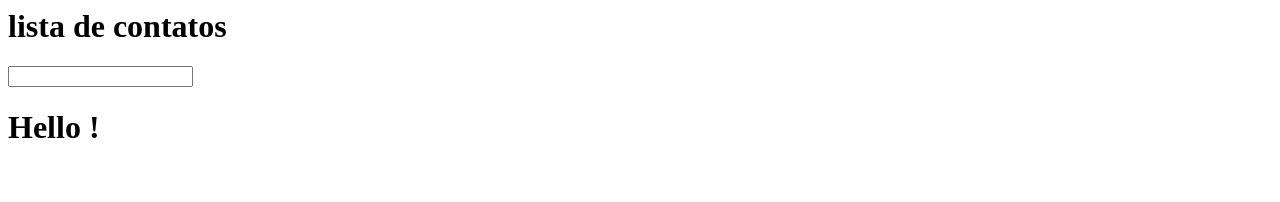
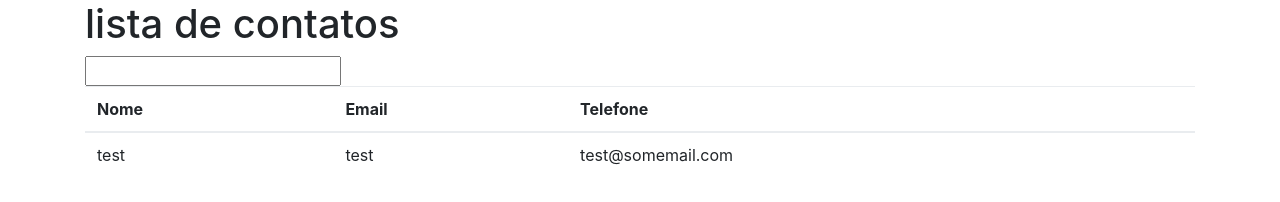
Before and after one commit to BrenoNegreiros/appweb, a plain HTML site: page public/index.html in a window 1280 px wide. Drawn offline with nearby package versions, Linux system fonts and the light colour scheme.

Commit message:
adicionando table

```diff
--- /dev/null
+++ b/controller/controller.js
@@ -0,0 +1,4 @@
+var myApp = angular.module('myApp', []);
+myApp.controller('funcaoController', ['$scope', '$http', function($scope, $http) {
+    console.log("Hello World from controller");
+}]);
--- a/public/index.html
+++ b/public/index.html
@@ -1,13 +1,35 @@
 <!DOCTYPE>
 <html ng-app>
 <head>
+  <link rel="stylesheet" href="https://maxcdn.bootstrapcdn.com/bootstrap/4.0.0-beta.2/css/bootstrap.min.css" integrity="sha384-PsH8R72JQ3SOdhVi3uxftmaW6Vc51MKb0q5P2rRUpPvrszuE4W1povHYgTpBfshb" crossorigin="anonymous">
+<script src="https://maxcdn.bootstrapcdn.com/bootstrap/4.0.0-beta.2/js/bootstrap.min.js" integrity="sha384-alpBpkh1PFOepccYVYDB4do5UnbKysX5WZXm3XxPqe5iKTfUKjNkCk9SaVuEZflJ" crossorigin="anonymous"></script>
   <title> Lista contatos </title>
 </head>
 <body>
+  <div class="container">
   <h1>lista de contatos</h1>
+  <table class="table"  >
+<thread>
+<tr>
+  <th>Nome </th>
+
+  <th>Email</th>
+  <th>Telefone</th>
+</tr>
+</thead>
+<tbody>
+      <tr>
+        <td>test</td>
+        <td>test</td>
+        <td>test@somemail.com</td>
+      </tr>
+    </tbody>
+
   <input ng-model="test">
-    <h1>Hello {{test}}!</h1>
+
+
   <script src="https://ajax.googleapis.com/ajax/libs/angularjs/1.6.6/angular.min.js"></script>
+
 </body>
 
 </html>
```
